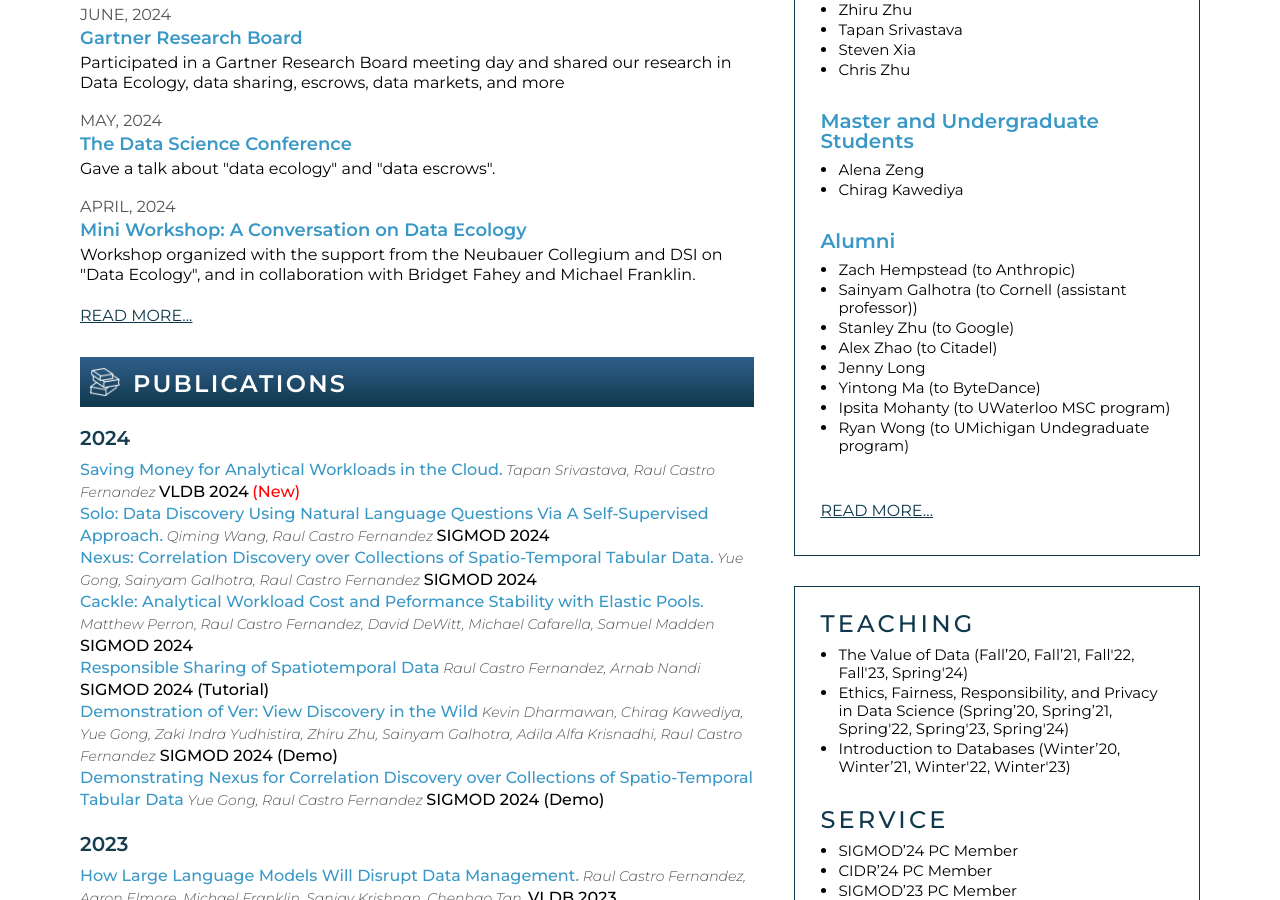
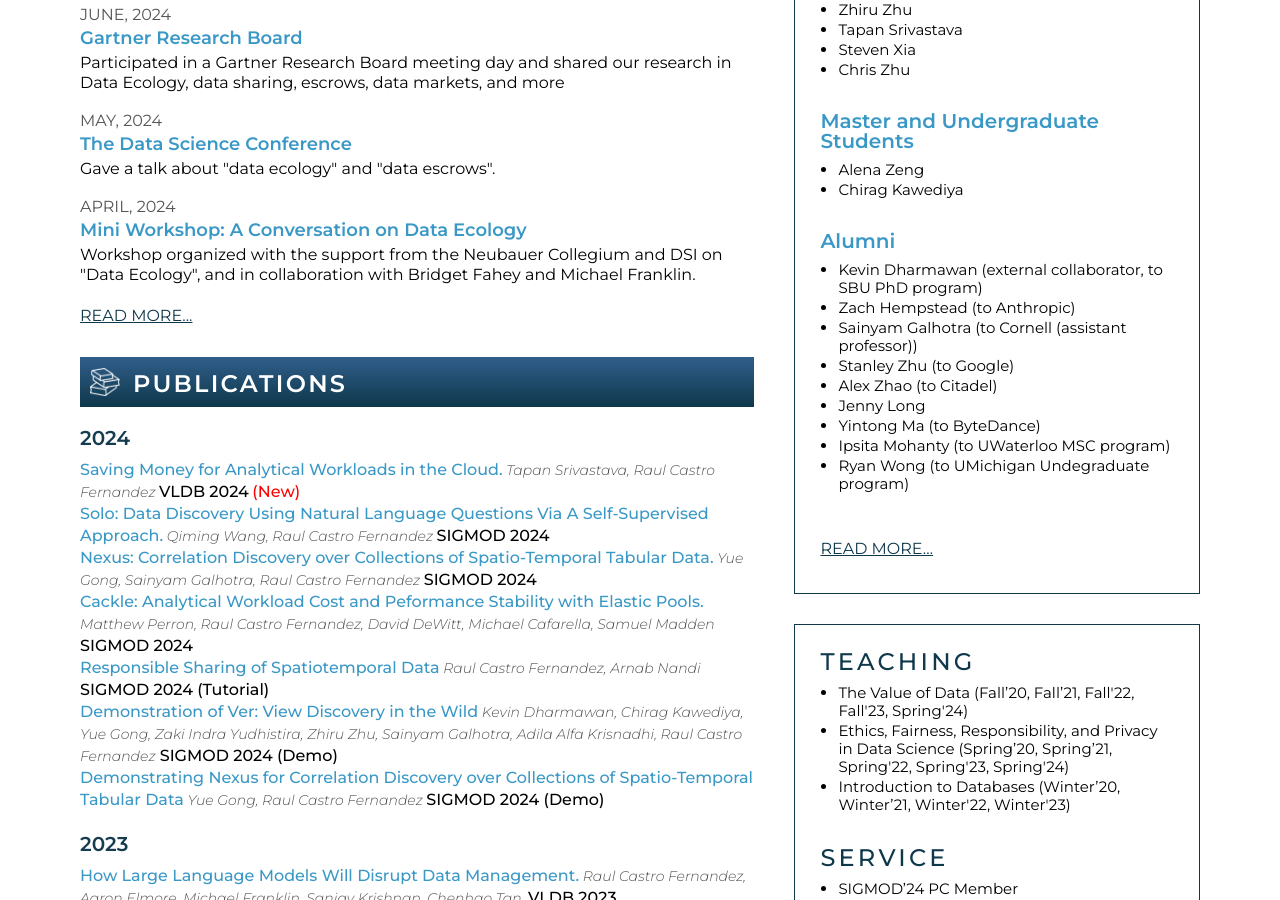
Before and after one commit to raulcf/raulcf.github.io, a Jekyll site: the page index.html, which Jekyll copies as it is, in a window 1280 px wide and 900 px high, scrolled down 554 px. Built offline with Jekyll 4.4.1, drawn with Linux system fonts in a browser that asks for light colours.

Commit message:
adding kevin to students

```diff
--- a/index.html
+++ b/index.html
@@ -427,6 +427,8 @@ Pietzuch.   <strong>PhD Workshop@DEBS’13</strong>
                     </ul>
                     <h3>Alumni</h3>
                     <ul>
+                        <li>Kevin Dharmawan (external collaborator, to SBU PhD
+program)</li>
                         <li>Zach Hempstead (to Anthropic) </li>
                         <li>Sainyam Galhotra (to Cornell (assistant professor))</li>
                         <li>Stanley Zhu (to Google)</li>
```
